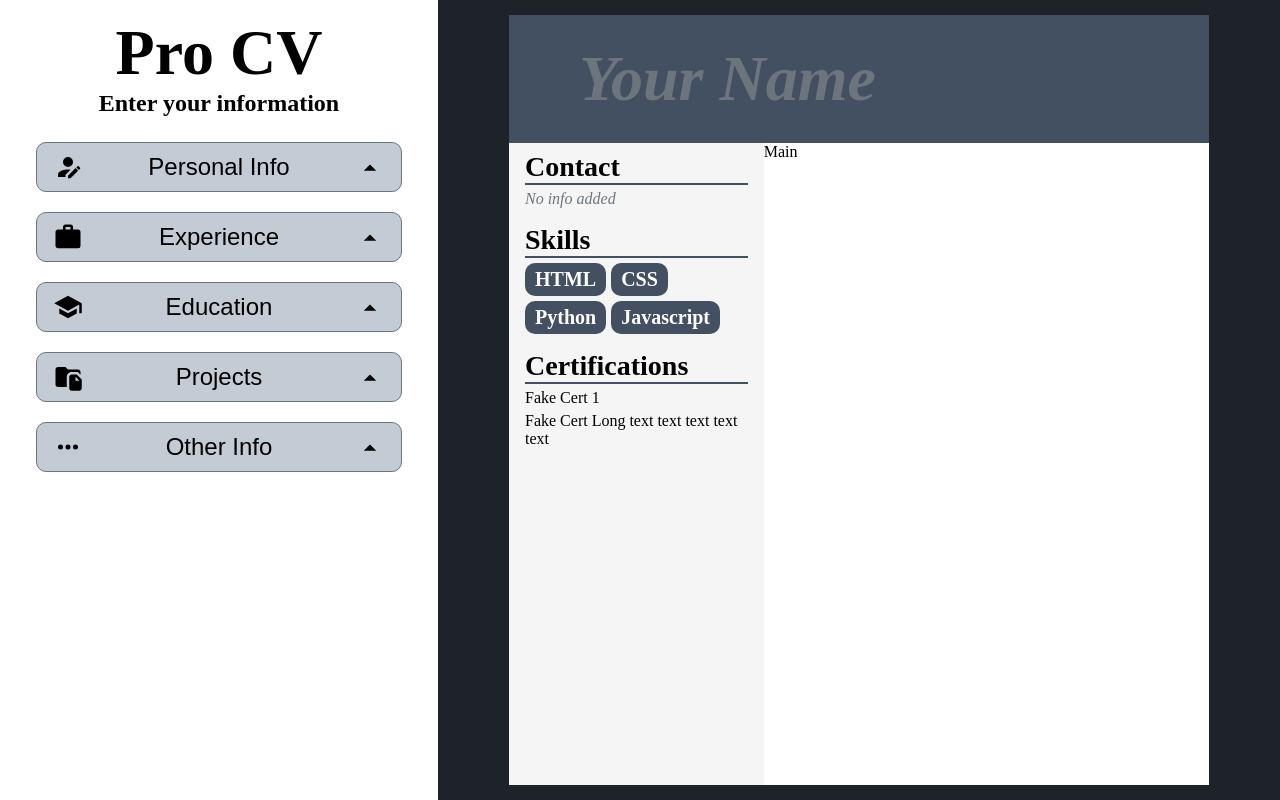
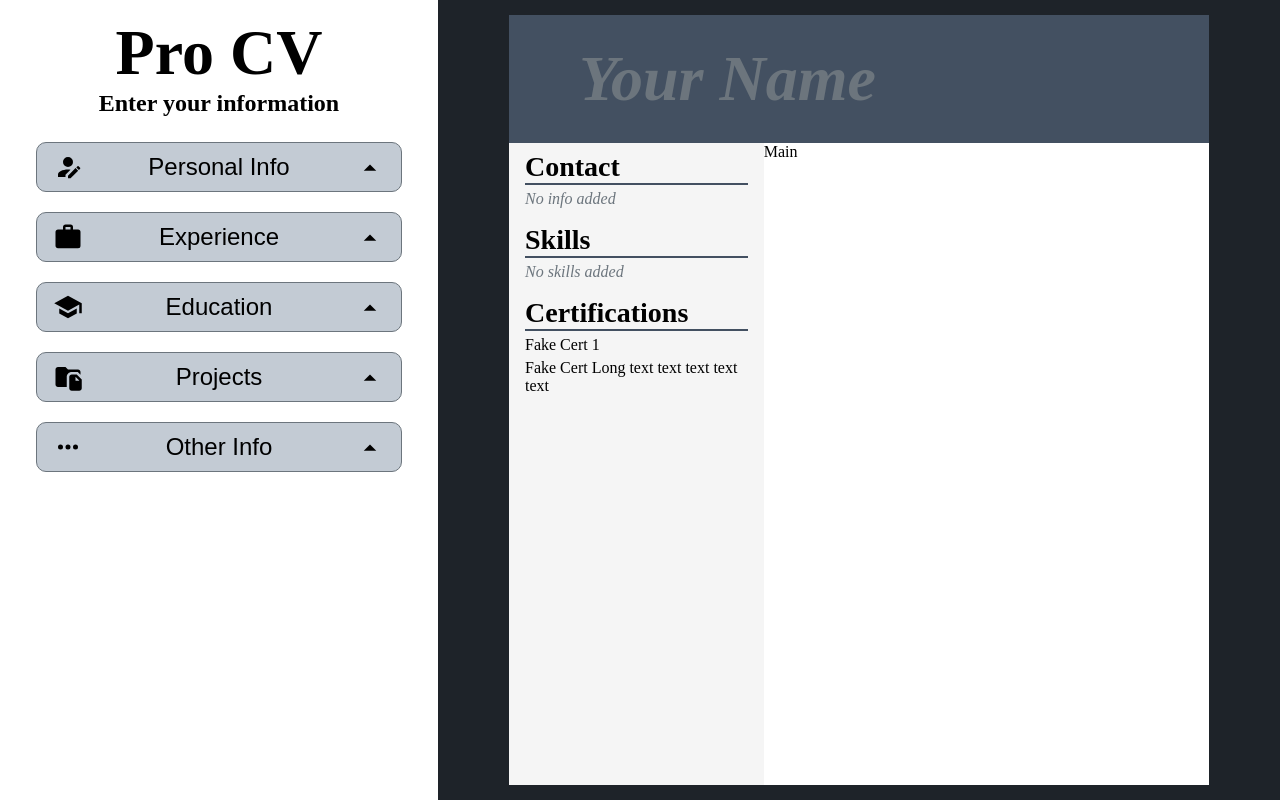
Before and after one commit to devchap8/cv-application, a React (Vite) app: page / in a window 1280 px wide. Built offline with nearby package versions, Linux system fonts and the light colour scheme.

Commit message:
Make skills update automatically

```diff
--- a/src/components/app.jsx
+++ b/src/components/app.jsx
@@ -26,12 +26,26 @@ export default function App() {
         else if(type === "link") setPersonalInfo({...personalInfo, link: e.target.value});
     }
 
+    const [skillsList, setSkillsList] = useState([]);
+    const updateSkillsList = (e) => {
+        if(e.target.value) {
+            const splitSkills = e.target.value.split(",").map(skill => skill.trim()).filter(skill => skill !== "");
+            setSkillsList(splitSkills);
+        }
+        else setSkillsList([]);
+    }
+
+    const changeOtherInfo = (e, type) => {
+        if(type === "skills") updateSkillsList(e);
+        else if(type === "certs") return null;
+    }
+
     const buttonInfo = [
         {icon: menuIcons.person, text: "Personal Info", id: 1, handleChange: changePersonalInfo},
         {icon: menuIcons.briefcase, text: "Experience", id: 2, handleChange: null},
         {icon: menuIcons.education, text: "Education", id: 3, handleChange: null},
         {icon: menuIcons.folder, text: "Projects", id: 4, handleChange: null},
-        {icon: menuIcons.dots, text: "Other Info", id: 5, handleChange: null}
+        {icon: menuIcons.dots, text: "Other Info", id: 5, handleChange: changeOtherInfo}
     ];
 
     return (
@@ -64,7 +78,7 @@ export default function App() {
                         {personalInfo.name ? personalInfo.name : <div className="nullInfo">Your Name</div>}
                     </header>
                     <section className="cvBottom">
-                        <CvSidebar personalInfo={personalInfo}></CvSidebar>
+                        <CvSidebar personalInfo={personalInfo} skillsList={skillsList}></CvSidebar>
                         <div className="cvMain">Main</div>
                     </section>
                 </div>
--- a/src/components/cv-sidebar.jsx
+++ b/src/components/cv-sidebar.jsx
@@ -8,7 +8,7 @@ const contactIcons = {
     phone: <img src="src/assets/phone.svg"></img>,
 }
 
-export default function CvSidebar({personalInfo}) {
+export default function CvSidebar({personalInfo, skillsList}) {
     return (
         <div className="cvSidebar">
             <div className="cvSidebarSect">
@@ -22,10 +22,8 @@ export default function CvSidebar({personalInfo}) {
             <div className="cvSidebarSect">
                 <CvTitle text="Skills"></CvTitle>
                 <div className="skillsList">
-                    <div className="cvSkill">HTML</div>
-                    <div className="cvSkill">CSS</div>
-                    <div className="cvSkill">Python</div>
-                    <div className="cvSkill">Javascript</div>
+                    {skillsList.map(skill => <div className="cvSkill">{skill}</div>)}
+                    {skillsList.length === 0 && <div className="nullInfo">No skills added</div>}
                 </div>
             </div>
             <div className="cvSidebarSect">
--- a/src/components/form-section.jsx
+++ b/src/components/form-section.jsx
@@ -72,7 +72,7 @@ export default function FormSection({display, id, handleChange}) {
         <form className={display ? "" : "hidden"}>
             <label htmlFor="skills" className="fullLineLabel">
                 Skills
-                <input type="text" id="skills" name="skills" placeholder='HTML, CSS, Javascript'></input>
+                <input type="text" id="skills" name="skills" placeholder='HTML, CSS, Javascript' onChange={(e) => handleChange(e, "skills")}></input>
                 <div className="labelFootnote">Separate with commas</div>
             </label>
             <label htmlFor="certs" className="fullLineLabel">
```
